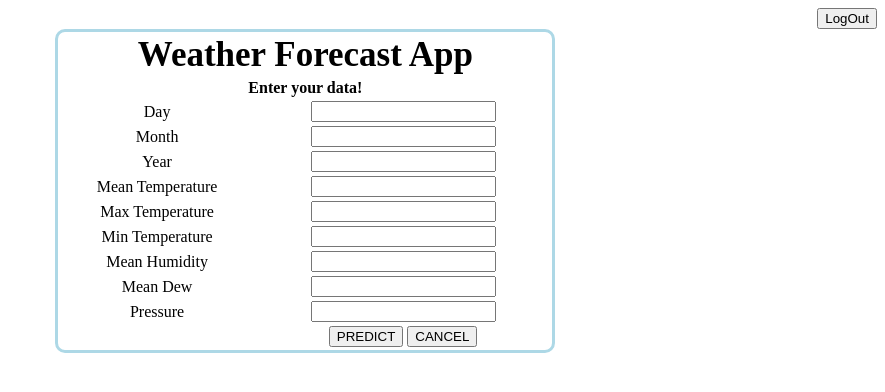
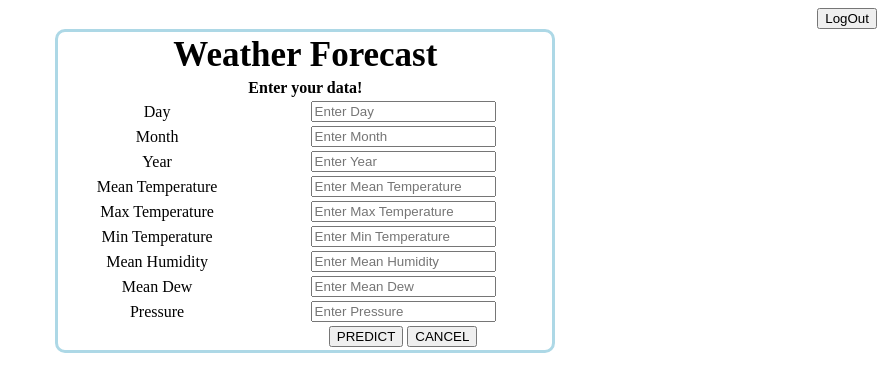
Before and after one commit to QuangTran310/front-end, a plain HTML site: page JavaScript/index.html in a window 1280 px wide. Both pictures are taken after a click on the button "CANCEL". Shown: the whole page, without its empty margins (395-1280 px from the left). Drawn offline with Linux system fonts and the light colour scheme.

Commit message:
làm tiếp

```diff
--- a/JavaScript/index.html
+++ b/JavaScript/index.html
@@ -15,51 +15,60 @@
     <div class="table">
         <table>
             <tr>
-                <th class="title" colspan="2">Weather Forecast App</th>
+                <th class="title" colspan="2">Weather Forecast</th>
             </tr>
             <tr>
                 <th colspan="2">Enter your data!</th>
             </tr>
             <tr>
                 <td>Day</td>
-                <td><input></td>
+                <td><input type="number" id="day" onkeydown="return event.keyCode !== 69" onkeypress="setDayLimit()"
+                        placeholder="Enter Day"></td>
             </tr>
             <tr>
                 <td>Month</td>
-                <td><input></td>
+                <td><input type="number" id="month" onkeydown="return event.keyCode !== 69" placeholder="Enter Month">
+                </td>
             </tr>
             <tr>
                 <td>Year</td>
-                <td><input></td>
+                <td><input type="number" id="year" onkeydown="return event.keyCode !== 69" placeholder="Enter Year">
+                </td>
             </tr>
             <tr>
                 <td>Mean Temperature</td>
-                <td><input></td>
+                <td><input type="number" id="meantemp" onkeydown="return event.keyCode !== 69"
+                        placeholder="Enter Mean Temperature"></td>
             </tr>
             <tr>
                 <td>Max Temperature</td>
-                <td><input></td>
+                <td><input type="number" id="maxtemp" onkeydown="return event.keyCode !== 69"
+                        placeholder="Enter Max Temperature"></td>
             </tr>
             <tr>
                 <td>Min Temperature</td>
-                <td><input></td>
+                <td><input type="number" id="mintemp" onkeydown="return event.keyCode !== 69"
+                        placeholder="Enter Min Temperature"></td>
             </tr>
             <tr>
                 <td>Mean Humidity</td>
-                <td><input></td>
+                <td><input type="number" id="meanhum" onkeydown="return event.keyCode !== 69"
+                        placeholder="Enter Mean Humidity"></td>
             </tr>
             <tr>
                 <td>Mean Dew</td>
-                <td><input></td>
+                <td><input type="number" id="meandew" onkeydown="return event.keyCode !== 69"
+                        placeholder="Enter Mean Dew"></td>
             </tr>
             <tr>
                 <td>Pressure</td>
-                <td><input></td>
+                <td><input type="number" id="pressure" onkeydown="return event.keyCode !== 69"
+                        placeholder="Enter Pressure"></td>
             </tr>
             <tr>
                 <td></td>
-                <td colspan="2"><input type='button' name='predict' value='PREDICT' onclick='predict_func()'>
-                    <input class="cancel" type='button' name='cancel' value='CANCEL' onclick='cancel_func()'></td>
+                <td colspan="2"><input type='button' name='predict' value='PREDICT' onclick=''>
+                    <input class="cancel" type='button' name='cancel' value='CANCEL' onclick="eraseInput()"></td>
             </tr>
 
         </table>
--- a/JavaScript/index.js
+++ b/JavaScript/index.js
@@ -0,0 +1,15 @@
+
+function eraseInput() {
+    id = ["day", "month", "year"
+        , "meantemp", "maxtemp", "mintemp"
+        , "meanhum", "meandew", "pressure"]
+    for (i = 0; i <= id.length; i++) {
+        document.getElementById(id[i]).value = "";
+    }
+}
+
+function setDayLimit() {
+    if (document.getElementById("day") < 1 || document.getElementById("day") < 31) {
+        alert("Invalid day. Enter again!")
+    }
+}
```
